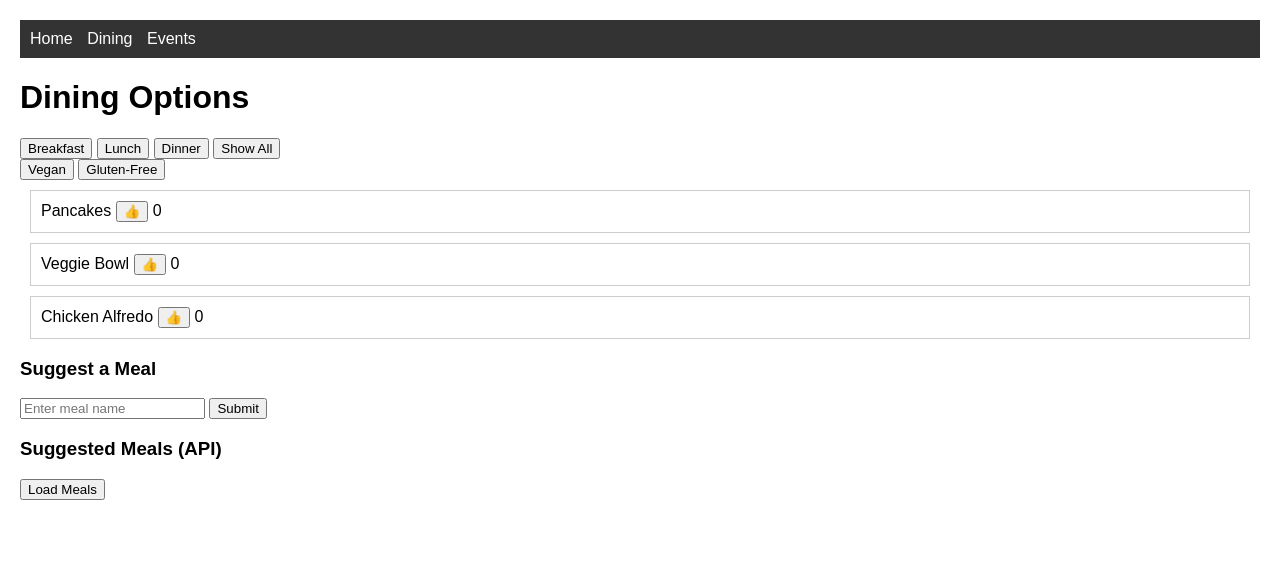
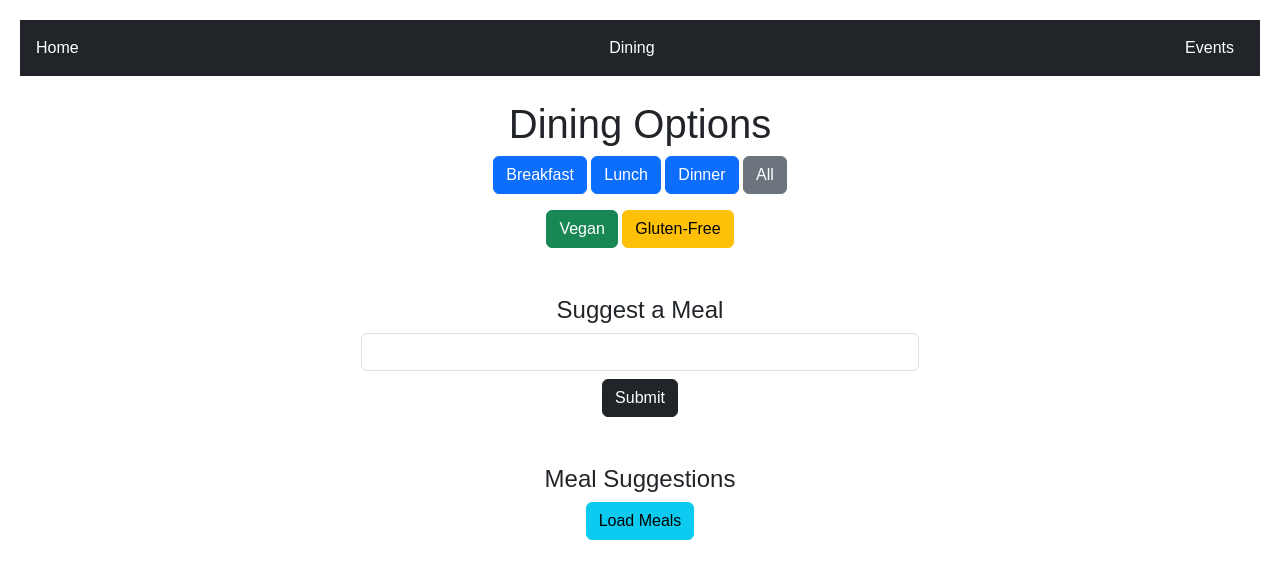
Before and after one commit to imbozen/Campus-Life-Super-App, a plain HTML site: page dining.html in a window 1280 px wide. Drawn offline with nearby package versions, Linux system fonts and the light colour scheme.

Commit message:
Dining Page with BS

```diff
--- a/dining.html
+++ b/dining.html
@@ -3,65 +3,55 @@
 <head>
   <meta charset="UTF-8">
   <title>Dining</title>
+
+  <link href="https://cdn.jsdelivr.net/npm/bootstrap@5.3.0/dist/css/bootstrap.min.css" rel="stylesheet">
   <link rel="stylesheet" href="css/style.css">
 </head>
 
 <body>
 
-<nav>
-  <a href="index.html">Home</a>
-  <a href="dining.html">Dining</a>
-  <a href="events.html">Events</a>
+<nav class="navbar navbar-dark bg-dark p-3">
+  <a class="text-white" href="index.html">Home</a>
+  <a class="text-white" href="dining.html">Dining</a>
+  <a class="text-white" href="events.html">Events</a>
 </nav>
 
-<h1>Dining Options</h1>
+<div class="container mt-4">
 
-<!-- CATEGORY BUTTONS -->
-<div>
-  <button onclick="showCategory('breakfast')">Breakfast</button>
-  <button onclick="showCategory('lunch')">Lunch</button>
-  <button onclick="showCategory('dinner')">Dinner</button>
-  <button onclick="showAll()">Show All</button>
+<h1 class="text-center">Dining Options</h1>
+
+<!-- CATEGORY -->
+<div class="text-center mb-3">
+  <button class="btn btn-primary" onclick="showCategory('breakfast')">Breakfast</button>
+  <button class="btn btn-primary" onclick="showCategory('lunch')">Lunch</button>
+  <button class="btn btn-primary" onclick="showCategory('dinner')">Dinner</button>
+  <button class="btn btn-secondary" onclick="showAll()">All</button>
 </div>
 
-<!-- FILTER BUTTONS -->
-<div>
-  <button onclick="filterDiet('vegan')">Vegan</button>
-  <button onclick="filterDiet('gluten')">Gluten-Free</button>
+<!-- FILTER -->
+<div class="text-center mb-4">
+  <button class="btn btn-success" onclick="filterDiet('vegan')">Vegan</button>
+  <button class="btn btn-warning" onclick="filterDiet('gluten')">Gluten-Free</button>
 </div>
 
 <!-- MEALS -->
-<div id="meal-container">
+<div id="meal-container" class="row"></div>
 
-  <div class="card" data-category="breakfast" data-diet="gluten">
-    Pancakes
-    <button onclick="vote(this)">👍</button>
-    <span class="votes">0</span>
-  </div>
+<!-- ADD MEAL -->
+<div class="mt-4 text-center">
+  <h4>Suggest a Meal</h4>
+  <input type="text" id="mealInput" class="form-control w-50 mx-auto mb-2">
+  <button class="btn btn-dark" onclick="addMeal()">Submit</button>
+</div>
 
-  <div class="card" data-category="lunch" data-diet="vegan">
-    Veggie Bowl
-    <button onclick="vote(this)">👍</button>
-    <span class="votes">0</span>
-  </div>
-
-  <div class="card" data-category="dinner">
-    Chicken Alfredo
-    <button onclick="vote(this)">👍</button>
-    <span class="votes">0</span>
-  </div>
+<!-- API -->
+<div class="mt-5 text-center">
+  <h4>Meal Suggestions</h4>
+  <button class="btn btn-info" onclick="loadMeals()">Load Meals</button>
+  <div id="api-meals" class="row mt-3"></div>
+</div>
 
 </div>
-
-<!-- SUGGEST MEAL -->
-<h3>Suggest a Meal</h3>
-<input type="text" id="mealInput" placeholder="Enter meal name">
-<button onclick="addMeal()">Submit</button>
-
-<!-- API SECTION -->
-<h3>Suggested Meals (API)</h3>
-<button onclick="loadMeals()">Load Meals</button>
-<div id="api-meals"></div>
 
 <script src="js/script.js"></script>
 </body>
```
